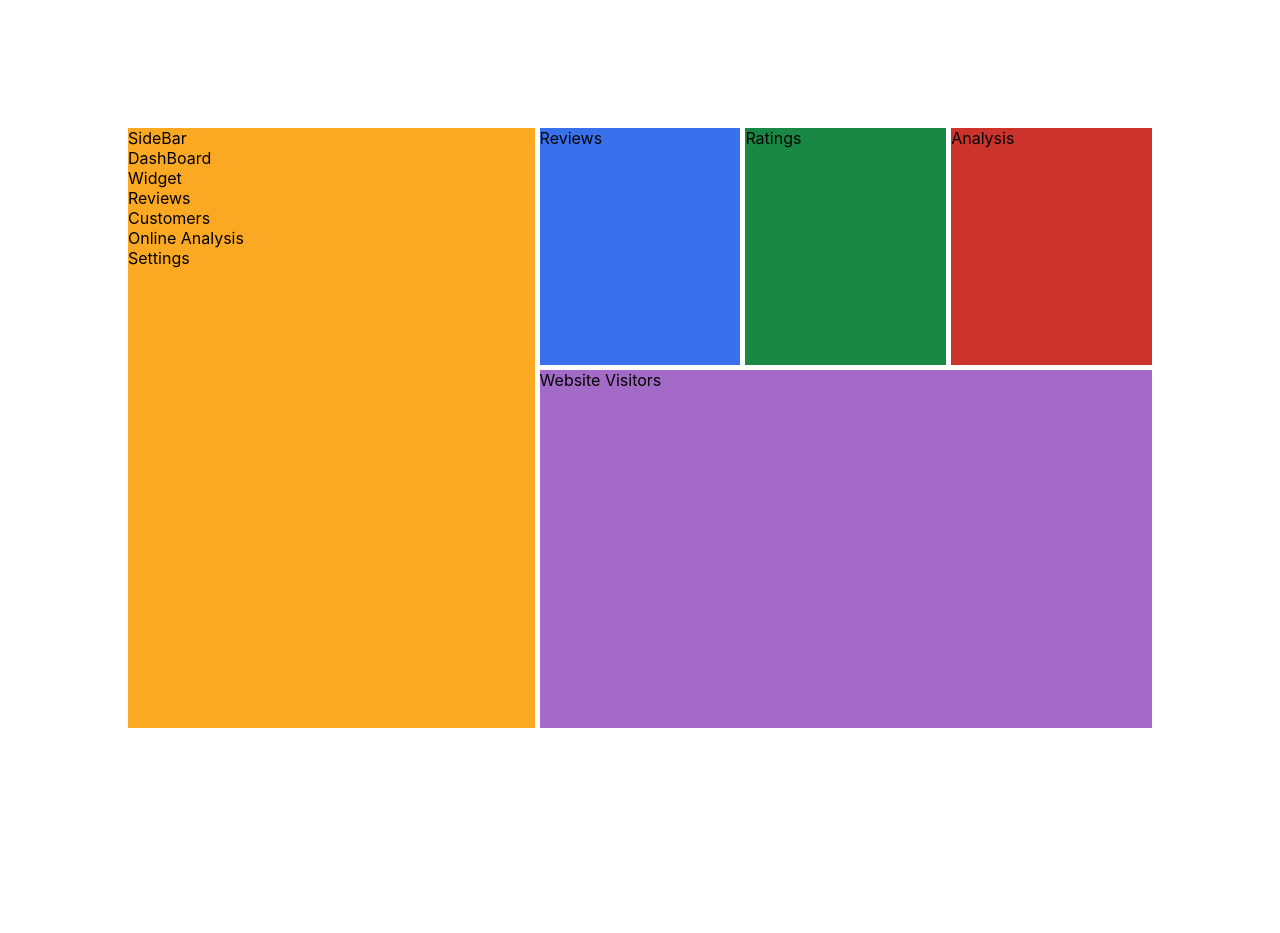
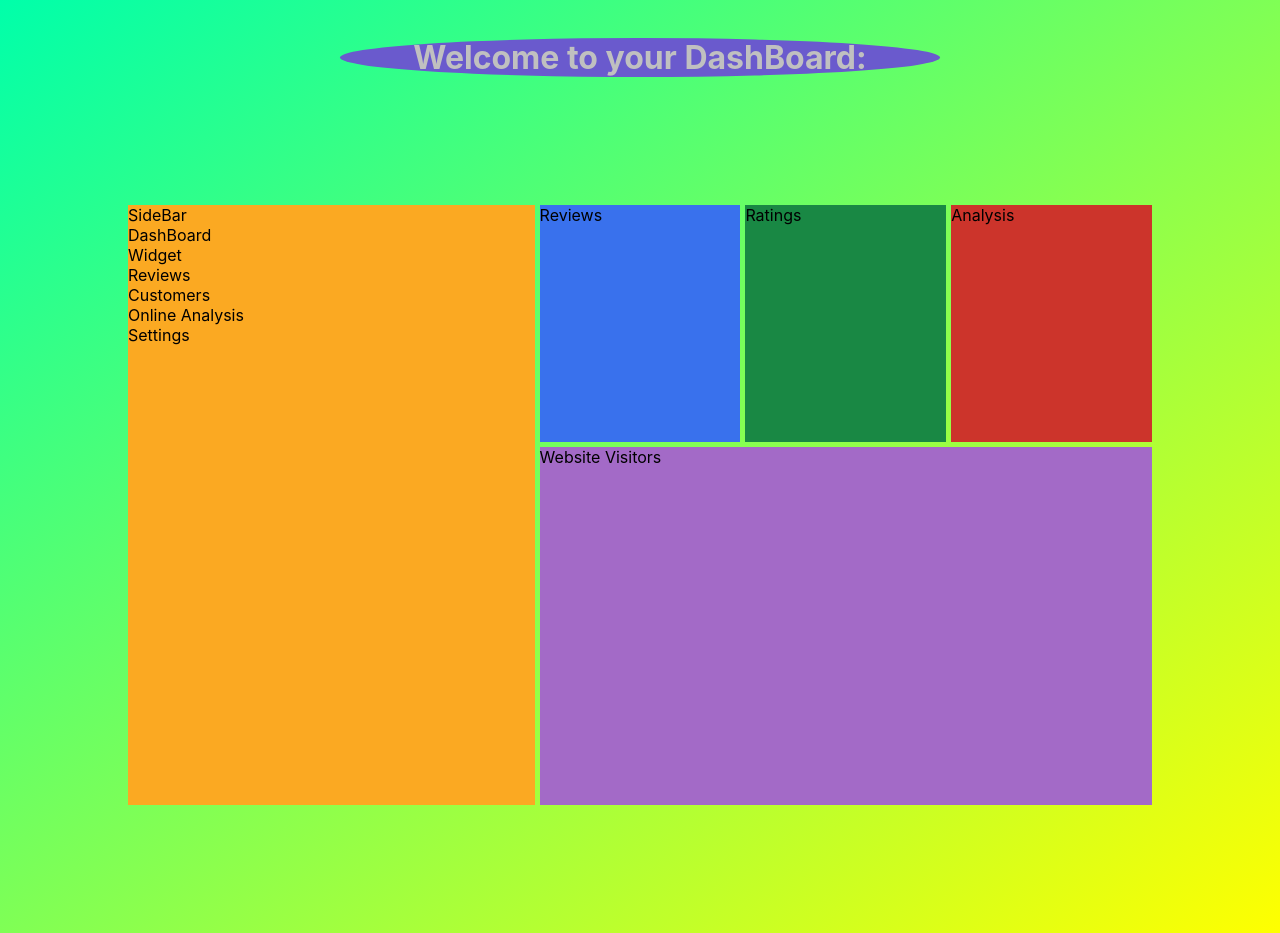
Before and after one commit to daydin14/reactStaticComponentsLab, a React (Create React App) app in the folder dashboard/: page / in a window 1280 px wide. Before the commit the page ends 856 px from the top, so only its background shows below. Built offline with nearby package versions, Linux system fonts and the light colour scheme.

Commit message:
Gradient background

```diff
--- a/dashboard/src/App.js
+++ b/dashboard/src/App.js
@@ -4,6 +4,7 @@ import DashBoard from "./components/DashBoard";
 function App() {
   return (
     <div>
+      <h1 id="title">Welcome to your DashBoard: </h1>
       <DashBoard />
     </div>
   );
--- a/dashboard/src/styles.css
+++ b/dashboard/src/styles.css
@@ -1,3 +1,16 @@
+html {
+  background-image: linear-gradient(to bottom right, rgb(0, 255, 170), yellow)
+}
+#title {
+  display: flex;
+  justify-content: center;
+  max-width: 600px;
+  margin: 0 auto;
+  margin-top: 3%;
+  background-color: slateblue;
+  border-radius: 80%;
+  color: silver;
+}
 .dashboard {
   display: grid;
   grid-template-columns: repeat(5, 1fr);
```
